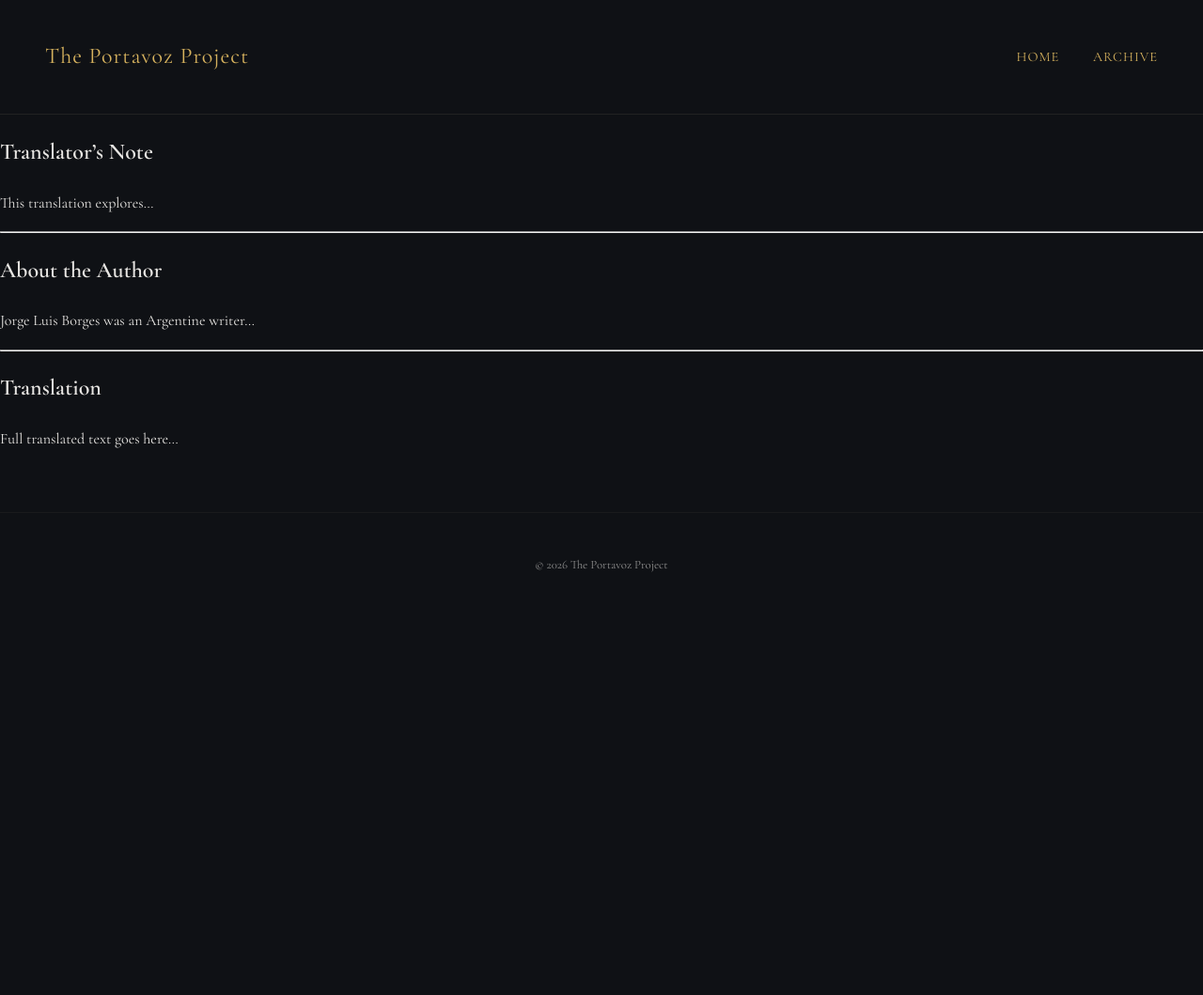
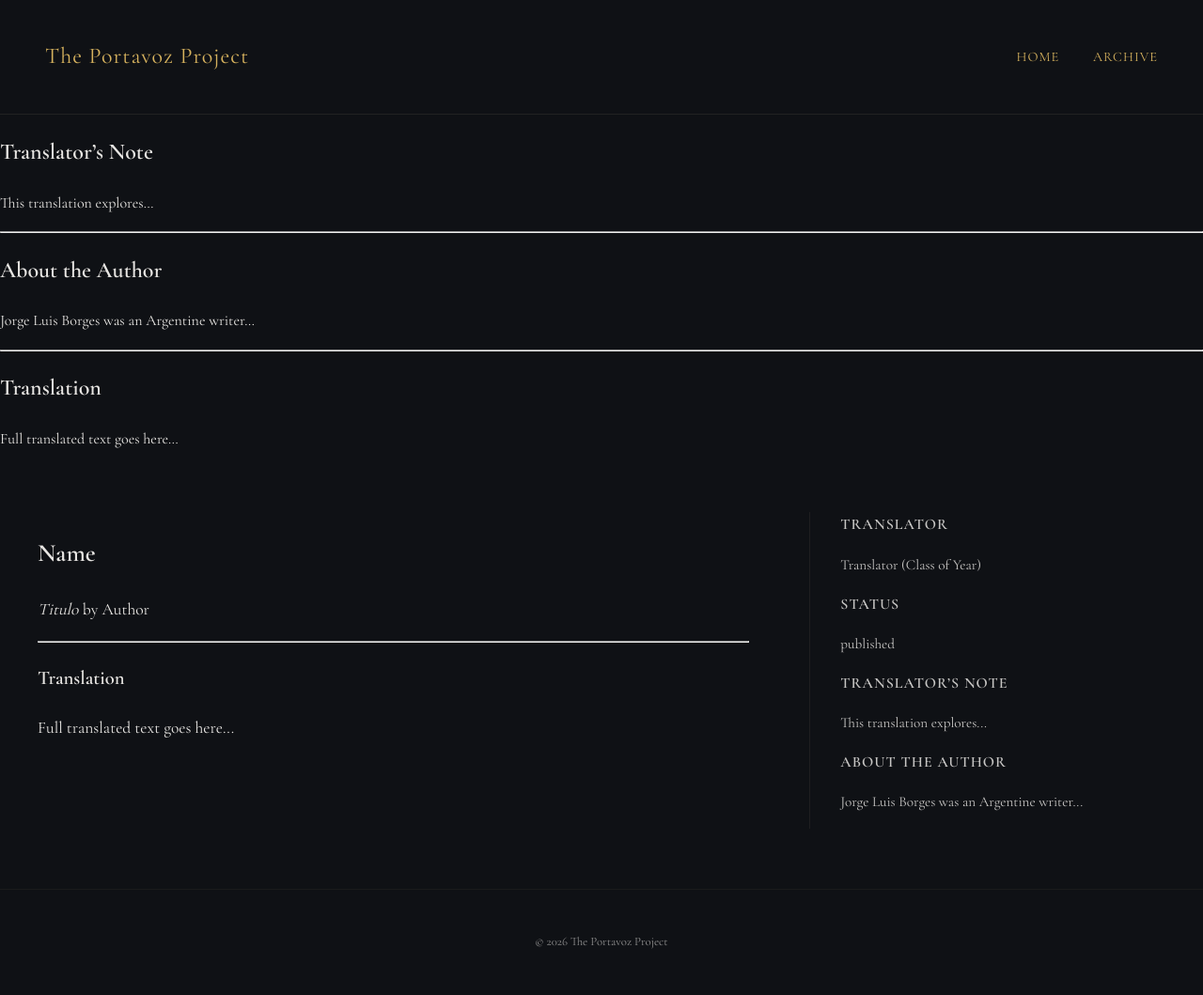
Before and after one commit to maxritterband/portavoz-project, a Jekyll site: the page built from _translations/2026-translation-template.md, in a window 1280 px wide. Shown: the whole page at 94% size. Built offline with Jekyll 4.4.1, drawn with Linux system fonts in a browser that asks for light colours; before the commit the page ends 900 px from its top, so only the background shows below that.

Commit message:
Update 2026-translation-template.md

```diff
--- a/_translations/2026-translation-template.md
+++ b/_translations/2026-translation-template.md
@@ -25,3 +25,33 @@ Jorge Luis Borges was an Argentine writer...
 ## Translation
 
 Full translated text goes here...
+
+<div class="translation-container">
+
+  <div class="translation-main">
+    <h2>{{ page.title }}</h2>
+    <p><em>{{ page.original_title }}</em> by {{ page.original_author }}</p>
+
+    <hr>
+
+    <h3>Translation</h3>
+    <p>
+      Full translated text goes here...
+    </p>
+  </div>
+
+  <div class="translation-sidebar">
+    <h3>Translator</h3>
+    <p>{{ page.translator }} (Class of {{ page.year }})</p>
+
+    <h3>Status</h3>
+    <p>{{ page.status }}</p>
+
+    <h3>Translator’s Note</h3>
+    <p>This translation explores...</p>
+
+    <h3>About the Author</h3>
+    <p>Jorge Luis Borges was an Argentine writer...</p>
+  </div>
+
+</div>
```
